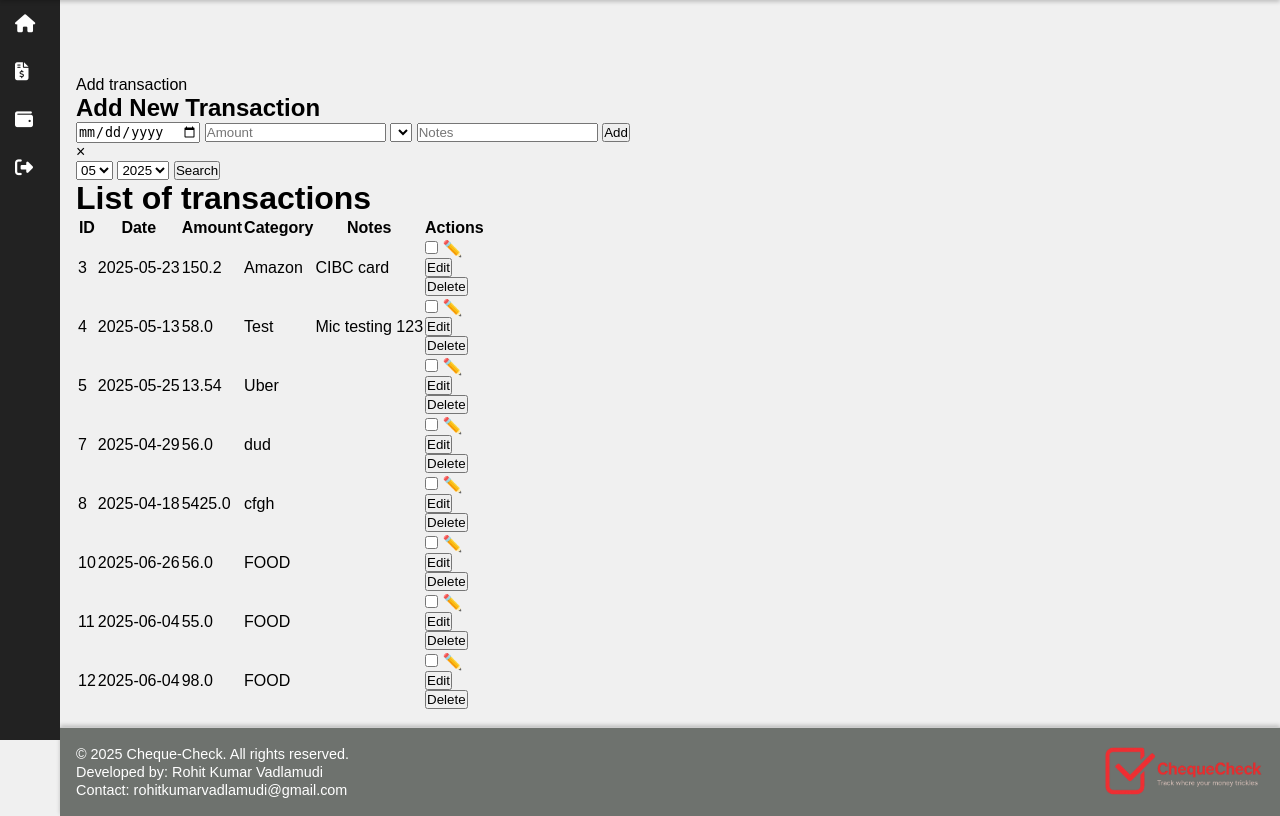
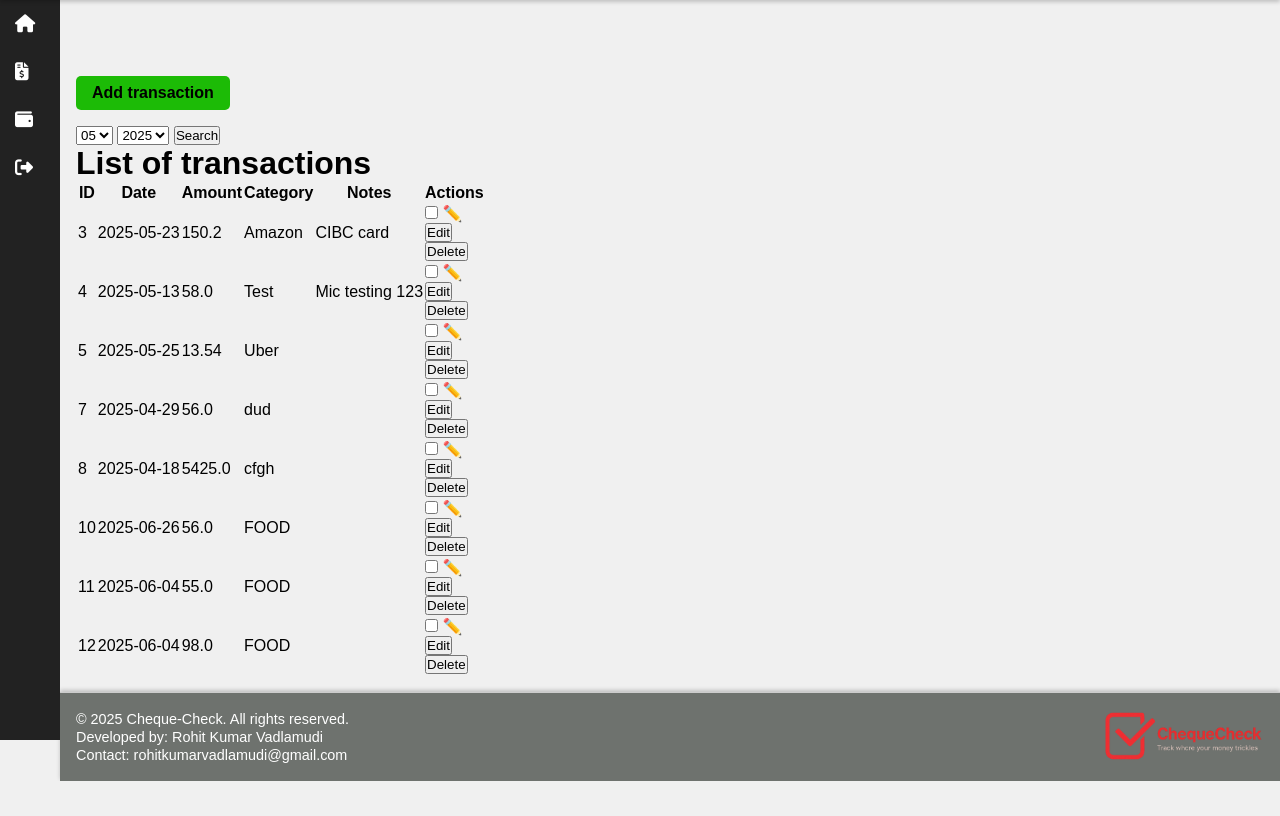
Before and after one commit to RohitKumarVadlamudi/Expense_tracker, a Flask app: page /transactions in a window 1280 px wide. Shown: the part 60-876 px from the top of the page. After the commit the page ends 841 px from the top, so only its background shows below. Run offline with Flask 3, Linux system fonts and the light colour scheme; data comes from the database, SQL or seed files in the repository; lists and menus that the app fills with data are empty.

Commit message:
Update styles.css

```diff
--- a/static/styles.css
+++ b/static/styles.css
@@ -186,3 +186,92 @@
 .footer_text p {
   margin: 2px 0;
 }
+
+
+/* #############################TRANSACTION.HTML####################*/
+
+/* Add button styling */
+.add-button {
+    display: inline-block;
+    margin-bottom: 1rem;
+    padding: 0.5rem 1rem;
+    background-color: #1cbb06;
+    color: black;
+    font-weight: bold;
+    border-radius: 5px;
+    cursor: pointer;
+}
+
+/* Popup overlay */
+.popup-overlay {
+    position: fixed;
+    top: 0;
+    left: 0;
+    width: 100%;
+    height: 100%;
+    display: none;
+    background: rgba(0,0,0,0.4);
+    justify-content: center;
+    align-items: center;
+    z-index: 2000;
+}
+
+/* Show popup when checkbox is checked */
+#add-popup-toggle:checked ~ .popup-overlay {
+    display: flex;
+}
+
+/* Popup background label to close */
+.popup-bg {
+    position: absolute;
+    width: 100%;
+    height: 100%;
+    cursor: pointer;
+}
+
+/* Popup content box */
+.popup-content {
+    position: relative;
+    background: white;
+    padding: 2rem;
+    border-radius: 10px;
+    width: 320px;
+    box-shadow: 0 0 15px rgba(0,0,0,0.3);
+    z-index: 10;
+    display: flex;
+    flex-direction: column;
+    gap: 1rem;
+}
+
+/* Close button (X) */
+.close-btn {
+    position: absolute;
+    top: 8px;
+    right: 12px;
+    font-size: 24px;
+    color: #555;
+    cursor: pointer;
+    font-weight: bold;
+}
+
+/* Form inputs styling inside popup */
+.popup-content input[type="date"],
+.popup-content input[type="number"],
+.popup-content input[type="text"],
+.popup-content select {
+    width: 100%;
+    padding: 0.5rem;
+    font-size: 1rem;
+    border: 1px solid #ccc;
+    border-radius: 5px;
+}
+
+.popup-content button[type="submit"] {
+    background-color: #1cbb06;
+    color: black;
+    font-weight: bold;
+    padding: 0.5rem;
+    border: none;
+    border-radius: 5px;
+    cursor: pointer;
+}
```
